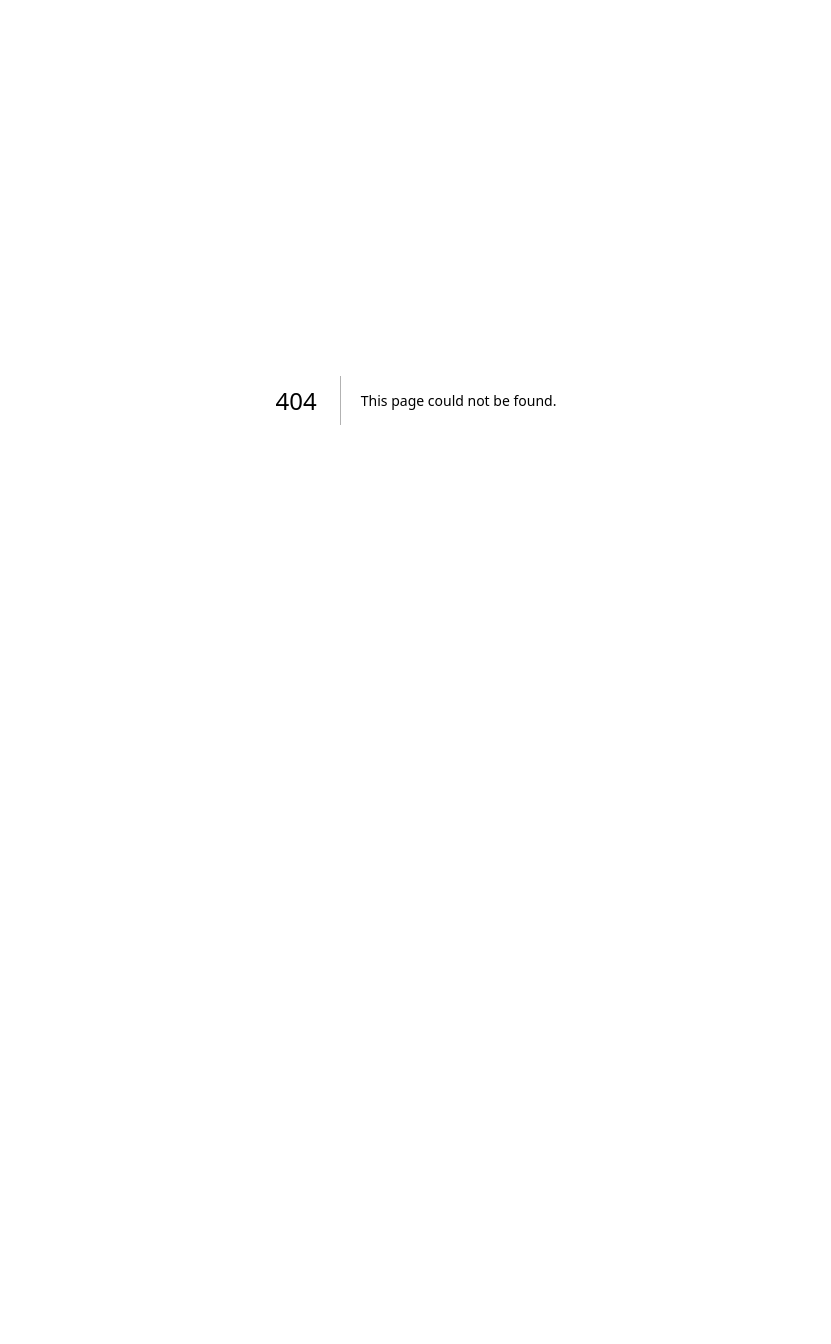
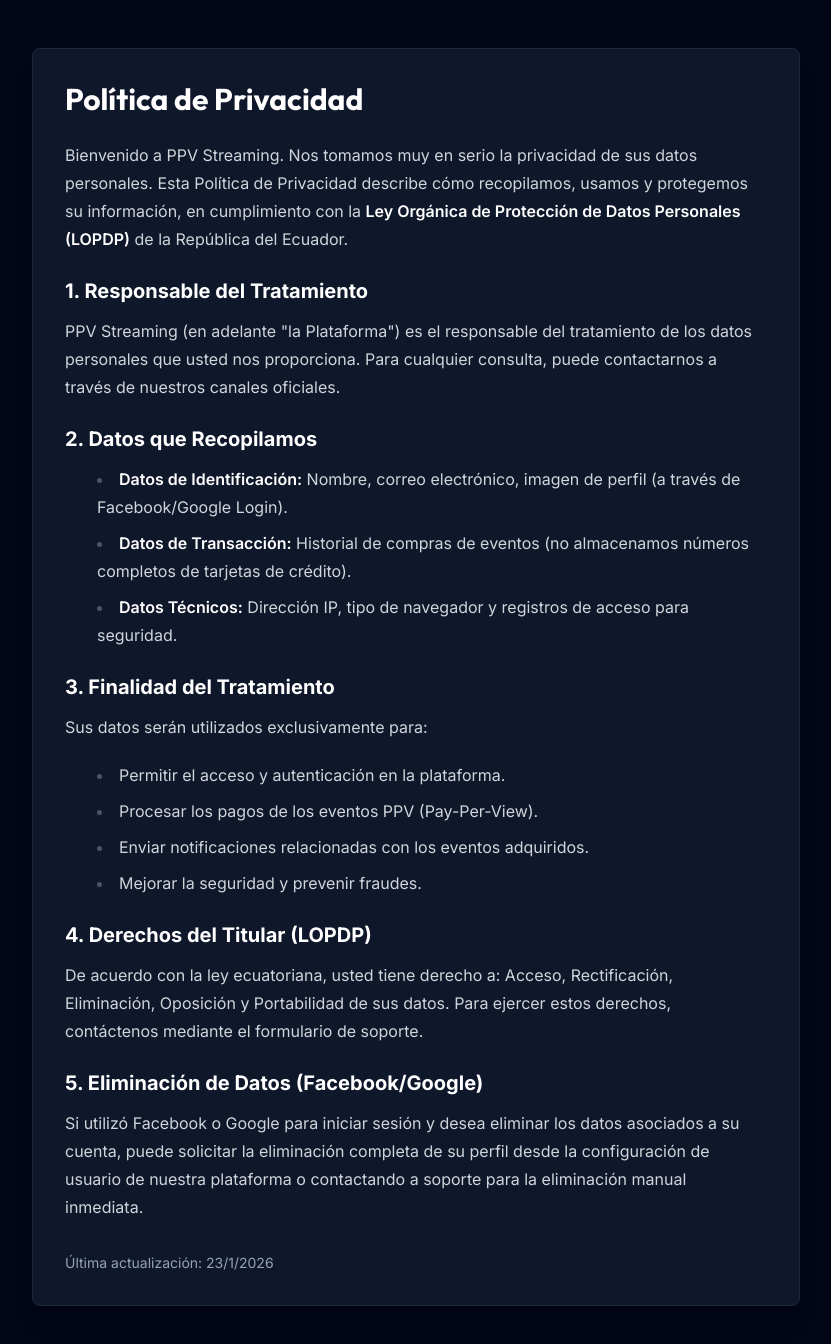
Before and after one commit to azambrano-ctrl/PPV-OFICIAL, a Next.js app in the folder webapp/: page /privacy in a window 1280 px wide. Before the commit this address had no page. Shown: the top 1344 px of the page, without its empty margins (224-1055 px from the left). Before the commit the page ends 800 px from the top, so only its background shows below. Built offline with nearby package versions, Linux system fonts and the light colour scheme.

Commit message:
feat: add privacy policy page for Ecuador compliance

```diff
--- /dev/null
+++ b/webapp/src/app/privacy/page.tsx
@@ -0,0 +1,60 @@
+import React from 'react';
+
+export default function PrivacyPage() {
+    return (
+        <div className="min-h-screen bg-dark-950 py-12 px-4 sm:px-6 lg:px-8 text-dark-200">
+            <div className="max-w-3xl mx-auto bg-dark-900 shadow-xl rounded-lg p-8 border border-dark-800">
+                <h1 className="text-3xl font-display font-bold text-white mb-6">Política de Privacidad</h1>
+
+                <div className="prose prose-invert max-w-none">
+                    <p className="mb-4">
+                        Bienvenido a PPV Streaming. Nos tomamos muy en serio la privacidad de sus datos personales.
+                        Esta Política de Privacidad describe cómo recopilamos, usamos y protegemos su información,
+                        en cumplimiento con la <strong>Ley Orgánica de Protección de Datos Personales (LOPDP)</strong> de la República del Ecuador.
+                    </p>
+
+                    <h2 className="text-xl font-bold text-white mt-6 mb-3">1. Responsable del Tratamiento</h2>
+                    <p className="mb-4">
+                        PPV Streaming (en adelante "la Plataforma") es el responsable del tratamiento de los datos personales
+                        que usted nos proporciona. Para cualquier consulta, puede contactarnos a través de nuestros canales oficiales.
+                    </p>
+
+                    <h2 className="text-xl font-bold text-white mt-6 mb-3">2. Datos que Recopilamos</h2>
+                    <ul className="list-disc list-inside mb-4 space-y-2">
+                        <li><strong>Datos de Identificación:</strong> Nombre, correo electrónico, imagen de perfil (a través de Facebook/Google Login).</li>
+                        <li><strong>Datos de Transacción:</strong> Historial de compras de eventos (no almacenamos números completos de tarjetas de crédito).</li>
+                        <li><strong>Datos Técnicos:</strong> Dirección IP, tipo de navegador y registros de acceso para seguridad.</li>
+                    </ul>
+
+                    <h2 className="text-xl font-bold text-white mt-6 mb-3">3. Finalidad del Tratamiento</h2>
+                    <p className="mb-4">
+                        Sus datos serán utilizados exclusivamente para:
+                    </p>
+                    <ul className="list-disc list-inside mb-4 space-y-2">
+                        <li>Permitir el acceso y autenticación en la plataforma.</li>
+                        <li>Procesar los pagos de los eventos PPV (Pay-Per-View).</li>
+                        <li>Enviar notificaciones relacionadas con los eventos adquiridos.</li>
+                        <li>Mejorar la seguridad y prevenir fraudes.</li>
+                    </ul>
+
+                    <h2 className="text-xl font-bold text-white mt-6 mb-3">4. Derechos del Titular (LOPDP)</h2>
+                    <p className="mb-4">
+                        De acuerdo con la ley ecuatoriana, usted tiene derecho a: Acceso, Rectificación, Eliminación,
+                        Oposición y Portabilidad de sus datos. Para ejercer estos derechos, contáctenos mediante el formulario de soporte.
+                    </p>
+
+                    <h2 className="text-xl font-bold text-white mt-6 mb-3">5. Eliminación de Datos (Facebook/Google)</h2>
+                    <p className="mb-4">
+                        Si utilizó Facebook o Google para iniciar sesión y desea eliminar los datos asociados a su cuenta,
+                        puede solicitar la eliminación completa de su perfil desde la configuración de usuario de nuestra plataforma
+                        o contactando a soporte para la eliminación manual inmediata.
+                    </p>
+
+                    <p className="mt-8 text-sm text-dark-400">
+                        Última actualización: {new Date().toLocaleDateString('es-EC')}
+                    </p>
+                </div>
+            </div>
+        </div>
+    );
+}
```
